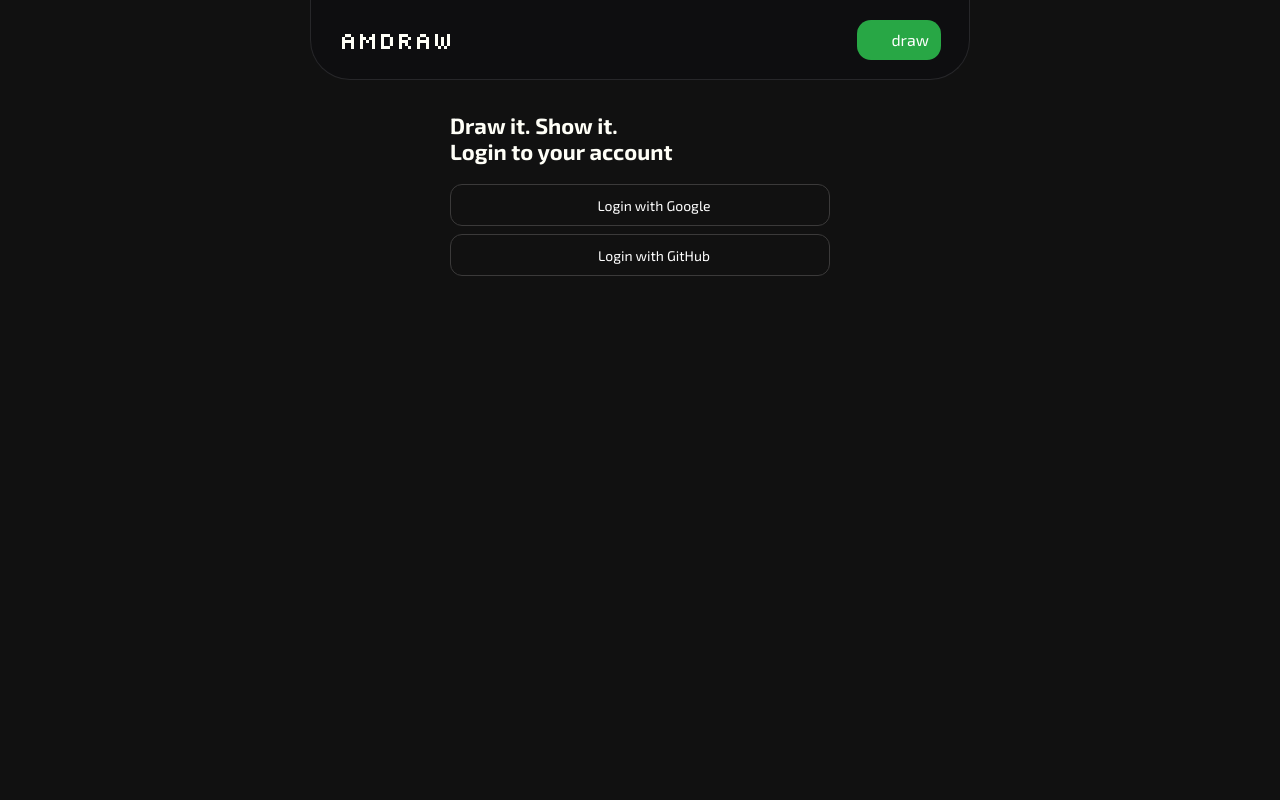
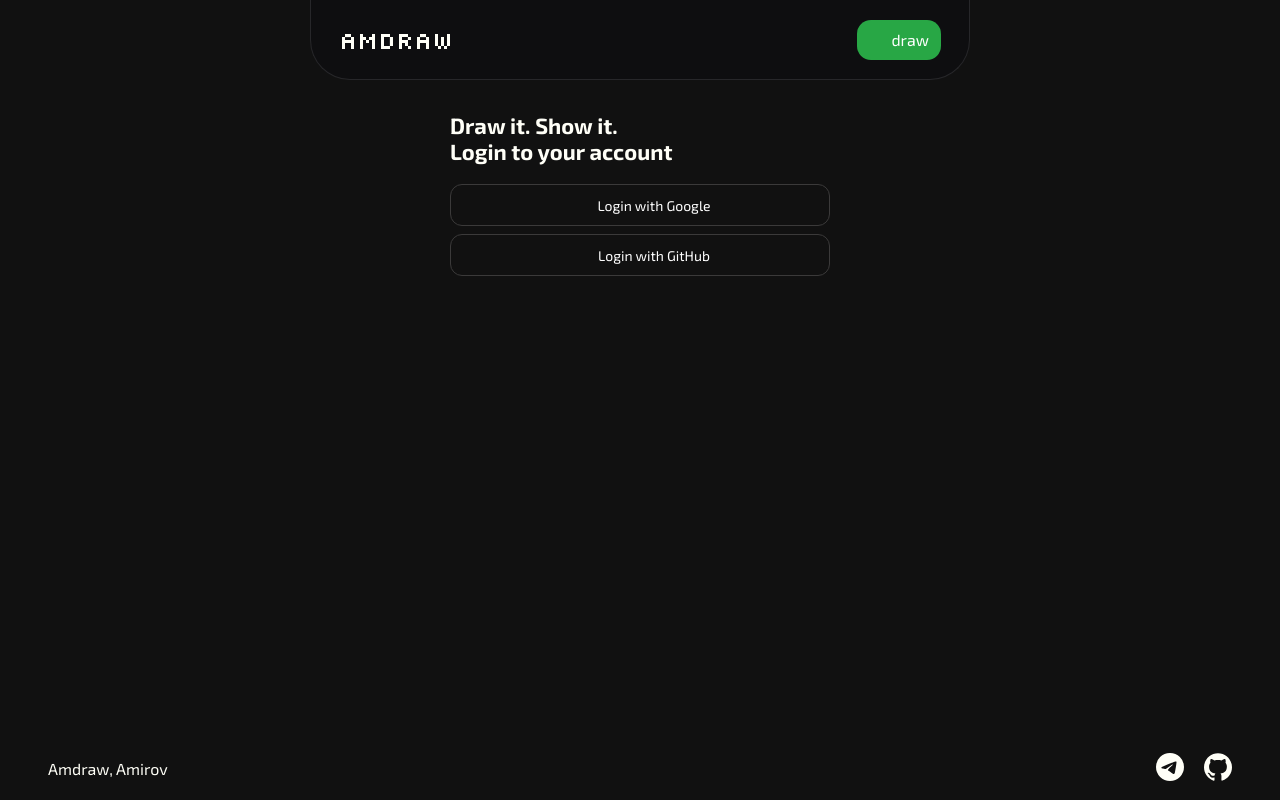
Before and after one commit to Amirovvv/am-draw, a Vue app: page /login in a window 1280 px wide. Built offline with nearby package versions, Linux system fonts and the light colour scheme; no server answers; some icons are missing.

Commit message:
feat: adding footer

```diff
--- a/src/App.vue
+++ b/src/App.vue
@@ -1,5 +1,6 @@
 <script setup lang="ts">
 import Navbar from '@/components/Navbar.vue'
+import Footer from '@/components/Footer.vue'
 </script>
 
 <template>
@@ -7,6 +8,7 @@ import Navbar from '@/components/Navbar.vue'
   <main>
     <router-view />
   </main>
+  <Footer />
 </template>
 
 <style scoped></style>
--- a/src/assets/styles.css
+++ b/src/assets/styles.css
@@ -18,7 +18,14 @@ body {
 }
 
 #app {
+  display: flex;
+  flex-direction: column;
   min-height: 100vh;
+}
+
+main {
+  flex: 1;
+  margin-bottom: 24px;
 }
 
 a {
--- /dev/null
+++ b/src/components/Footer.vue
@@ -0,0 +1,47 @@
+<script setup lang="ts">
+import { Icon } from '@iconify/vue'
+</script>
+
+<template>
+  <footer class="footer">
+    <div class="footer__text">Amdraw, Amirov</div>
+    <div class="footer__links">
+      <a
+        href="https://t.me/amirovvvvv"
+        target="_blank"
+        aria-label="Open my Telegram"
+      >
+        <Icon icon="simple-icons:telegram" class="footer__links-icon" />
+      </a>
+      <a
+        href="https://github.com/Amirovvv/am-draw"
+        target="_blank"
+        aria-label="Open Github"
+      >
+        <Icon icon="simple-icons:github" class="footer__links-icon" />
+      </a>
+    </div>
+  </footer>
+</template>
+
+<style scoped lang="scss">
+.footer {
+  display: flex;
+  justify-content: space-between;
+  align-items: center;
+  padding: 16px 48px;
+  max-width: 1280px;
+  width: 100%;
+  margin: 0 auto;
+
+  &__links {
+    display: flex;
+    gap: 20px;
+
+    &-icon {
+      width: 28px;
+      height: 28px;
+    }
+  }
+}
+</style>
```
